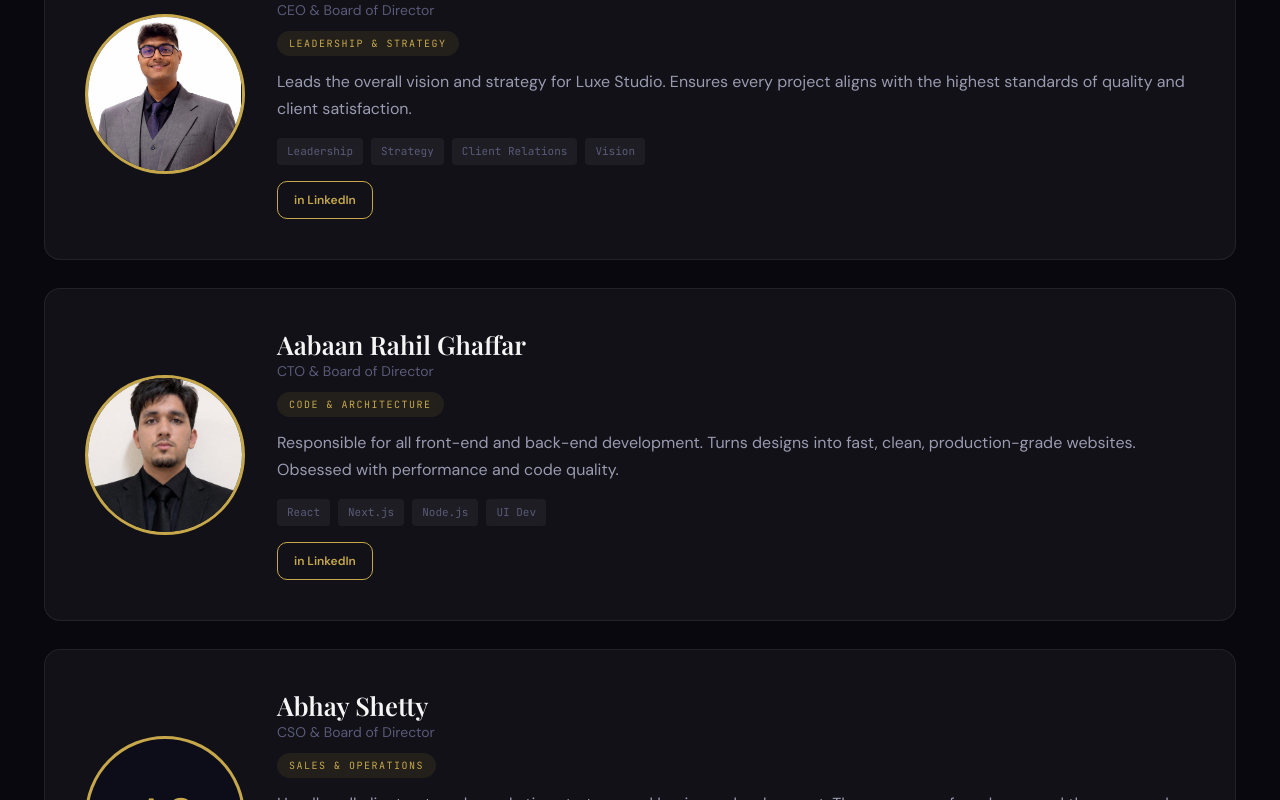
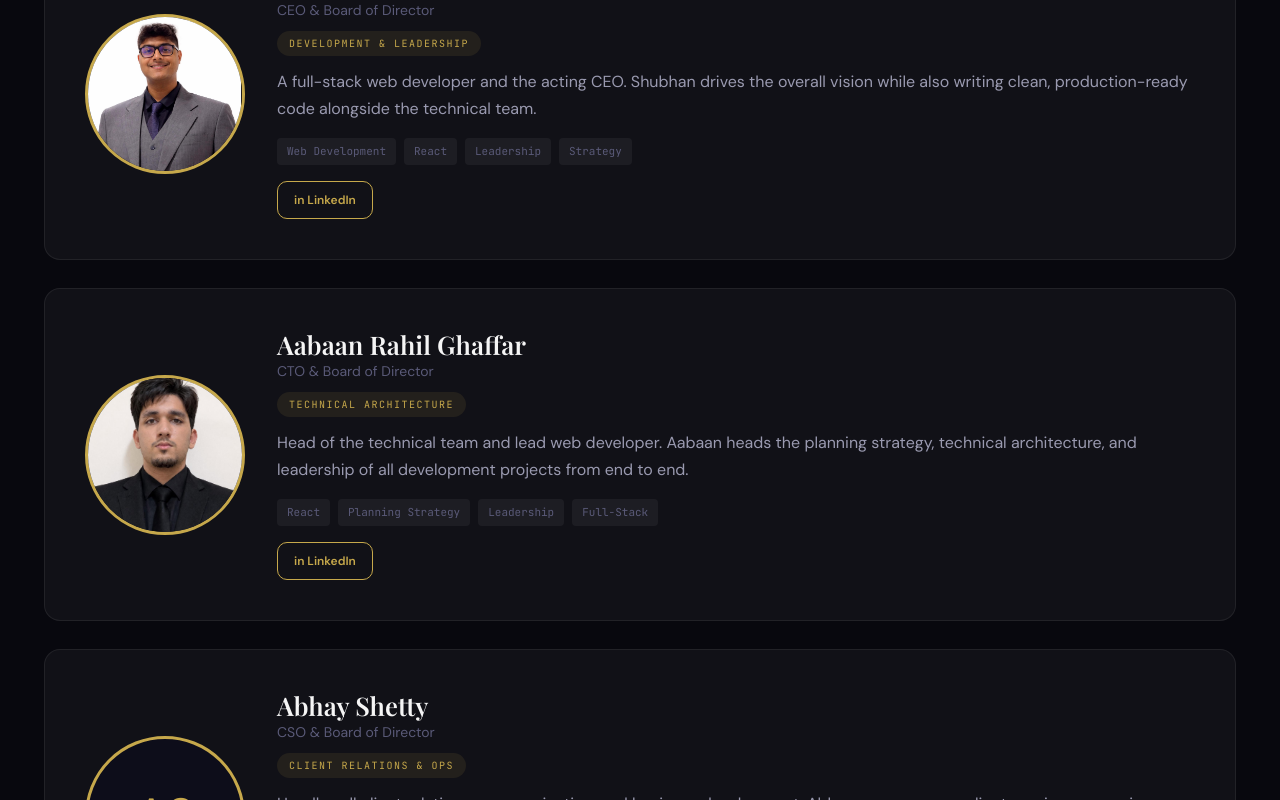
Before and after one commit to Aabaan321/freelancer-agency, a React (Vite) app: page /about in a window 1280 px wide. Shown: the part 1780-2580 px from the top of the page. Built offline with nearby package versions, Linux system fonts and the light colour scheme.

Commit message:
Update founder bios and roles per feedback

```diff
--- a/src/pages/About.jsx
+++ b/src/pages/About.jsx
@@ -6,15 +6,15 @@ import aabaanImg from '../assets/aabaan.jpeg';
 import shubhanImg from '../assets/shubhan.jpeg';
 
 const founders = [
-  { name: 'Shubhan Naik', role: 'CEO & Board of Director', tag: 'LEADERSHIP & STRATEGY', initials: 'SN', image: shubhanImg,
-    bio: "Leads the overall vision and strategy for Luxe Studio. Ensures every project aligns with the highest standards of quality and client satisfaction.",
-    skills: ['Leadership', 'Strategy', 'Client Relations', 'Vision'] },
-  { name: 'Aabaan Rahil Ghaffar', role: 'CTO & Board of Director', tag: 'CODE & ARCHITECTURE', initials: 'AG', image: aabaanImg,
-    bio: "Responsible for all front-end and back-end development. Turns designs into fast, clean, production-grade websites. Obsessed with performance and code quality.",
-    skills: ['React', 'Next.js', 'Node.js', 'UI Dev'] },
-  { name: 'Abhay Shetty', role: 'CSO & Board of Director', tag: 'SALES & OPERATIONS', initials: 'AS', image: null,
-    bio: "Handles all client outreach, marketing strategy, and business development. The reason you found us — and the person who will make sure you're found too.",
-    skills: ['Operations', 'Sales', 'Strategy', 'Process'] },
+  { name: 'Shubhan Naik', role: 'CEO & Board of Director', tag: 'DEVELOPMENT & LEADERSHIP', initials: 'SN', image: shubhanImg,
+    bio: "A full-stack web developer and the acting CEO. Shubhan drives the overall vision while also writing clean, production-ready code alongside the technical team.",
+    skills: ['Web Development', 'React', 'Leadership', 'Strategy'] },
+  { name: 'Aabaan Rahil Ghaffar', role: 'CTO & Board of Director', tag: 'TECHNICAL ARCHITECTURE', initials: 'AG', image: aabaanImg,
+    bio: "Head of the technical team and lead web developer. Aabaan heads the planning strategy, technical architecture, and leadership of all development projects from end to end.",
+    skills: ['React', 'Planning Strategy', 'Leadership', 'Full-Stack'] },
+  { name: 'Abhay Shetty', role: 'CSO & Board of Director', tag: 'CLIENT RELATIONS & OPS', initials: 'AS', image: null,
+    bio: "Handles all client relations, communication, and business development. Abhay ensures every client receives a premium, transparent, and seamless experience.",
+    skills: ['Client Relations', 'Sales', 'Strategy', 'Operations'] },
 ];
 
 export default function About() {
```
